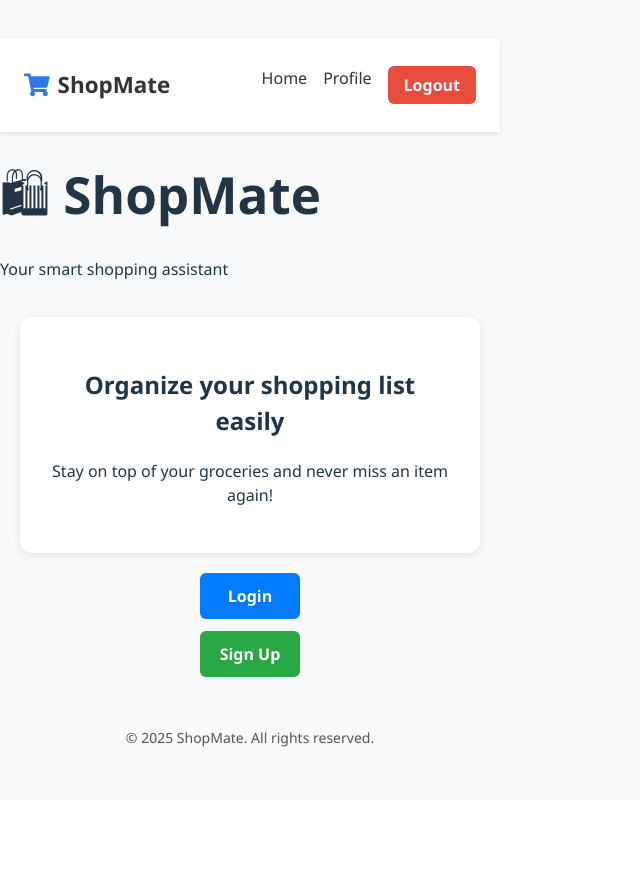
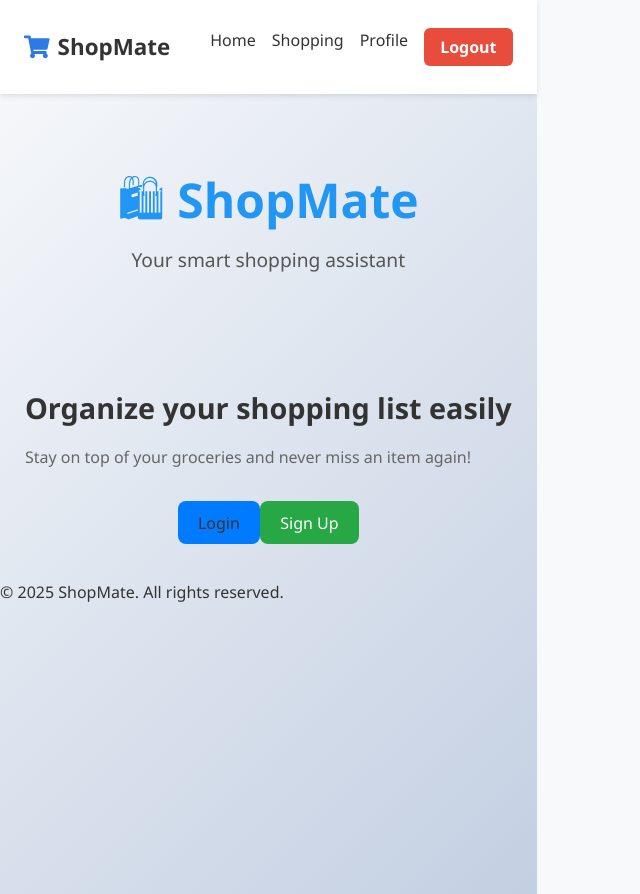
Before and after one commit to samira313/ShopMate-, a React (Vite) app: page / in a window 1280 px wide. Shown: the whole page, without its empty margins (0-640 px from the left). Before the commit the page ends 800 px from the top, so only its background shows below. Built offline with nearby package versions, Linux system fonts and the light colour scheme; no server answers.

Commit message:
small change in navbar for shopping route

```diff
--- a/src/components/Navbar.jsx
+++ b/src/components/Navbar.jsx
@@ -24,7 +24,8 @@ function Navbar() {
       </div>
 
       <ul className="navbar-links">
-        <li><Link to="/shopping-list">Home</Link></li>
+        <li><Link to="/">Home</Link></li>
+           <li><Link to="/shopping-list">Shopping</Link></li>
         <li><Link to="/profile">Profile</Link></li>
         <li>
           <button className="logout-btn" onClick={handleLogOut}>Logout</button>
--- a/src/styles/HomePage.css
+++ b/src/styles/HomePage.css
@@ -1,71 +1,66 @@
-/* Main container */
+.home-container {
+  display: flex;
+  flex-direction: column;
+  min-height: 100vh;
+  background: linear-gradient(135deg, #f5f7fa, #c3cfe2);
+  font-family: 'Segoe UI', Tahoma, Geneva, Verdana, sans-serif;
+  color: #333;
+}
+
+.home-header {
+  text-align: center;
+  padding: 3rem 1rem;
+}
+
+.home-header h1 {
+  font-size: 3rem;
+  margin-bottom: 0.5rem;
+  color: #2196f3;
+}
+
+.home-header p {
+  font-size: 1.2rem;
+  color: #555;
+}
+
 .home-main {
   display: flex;
-  flex-direction: column;   /* stack vertically on mobile */
+  flex-direction: column;      /* stack vertically on mobile */
   align-items: center;
   justify-content: center;
   padding: 20px;
 }
 
-/* Card box */
-.home-card {
-  background: #fff;
-  border-radius: 12px;
-  padding: 30px;
-  text-align: center;
-  max-width: 400px;         /* good size for desktop */
-  width: 90%;               /* shrink on mobile */
-  box-shadow: 0 2px 8px rgba(0,0,0,0.1);
+
+.home-card h2 {
+  margin-bottom: 1rem;
+  font-size: 1.8rem;
 }
 
-/* Buttons container */
-.home-buttons {
-  display: flex;
-  flex-direction: column;   /* stack buttons on mobile */
-  gap: 12px;
-  margin-top: 20px;
+.home-card p {
+  margin-bottom: 2rem;
+  color: #666;
 }
 
-/* Common button style */
-.home-buttons .btn-login,
-.home-buttons .btn-signup {
-  padding: 12px 20px;
+
+.home-buttons .btn {
+  padding: 10px 20px;
   border-radius: 6px;
   border: none;
   font-size: 16px;
-  font-weight: bold;
   cursor: pointer;
-  width: 100%;              /* full width inside card */
-  transition: background 0.3s ease;
 }
 
-/* Login button */
 .home-buttons .btn-login {
   background: #007bff;
-  color: #fff;
+  color: rgb(58, 50, 50);
 }
 
-.home-buttons .btn-login:hover {
-  background: #0056b3;
+.home-buttons .btn-signup {
+  background: #28a745;
+  color: white;
 }
 
-/* Signup button */
-.home-buttons .btn-signup {
-  background: #28a745;
-  color: #fff;
-}
-
-.home-buttons .btn-signup:hover {
-  background: #1e7e34;
-}
-
-/* Footer */
-.home-footer {
-  text-align: center;
-  margin-top: 30px;
-  font-size: 14px;
-  color: #555;
-}
 @media (max-width: 768px) {
   .home-header h1 {
     font-size: 2rem;
```
